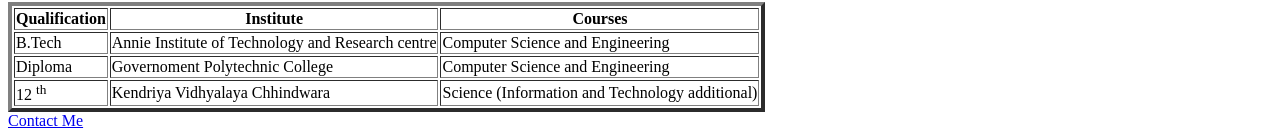
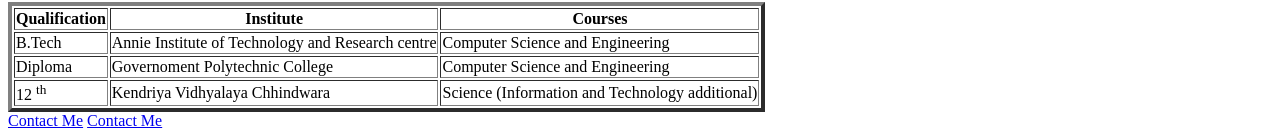
Before and after one commit to prashantpawarpr/cv, a plain HTML site: page index.html in a window 1280 px wide. Shown: the part 1772-1907 px from the top of the page. Drawn offline with Linux system fonts and the light colour scheme.

Commit message:
Update index.html

```diff
--- a/index.html
+++ b/index.html
@@ -252,6 +252,7 @@
   </div>
 
   <a href="Contact.html" target="_blank">Contact Me</a>
+  <a href="Certificates.html" target="_blank">Contact Me</a>
 
 
 </body>
```
